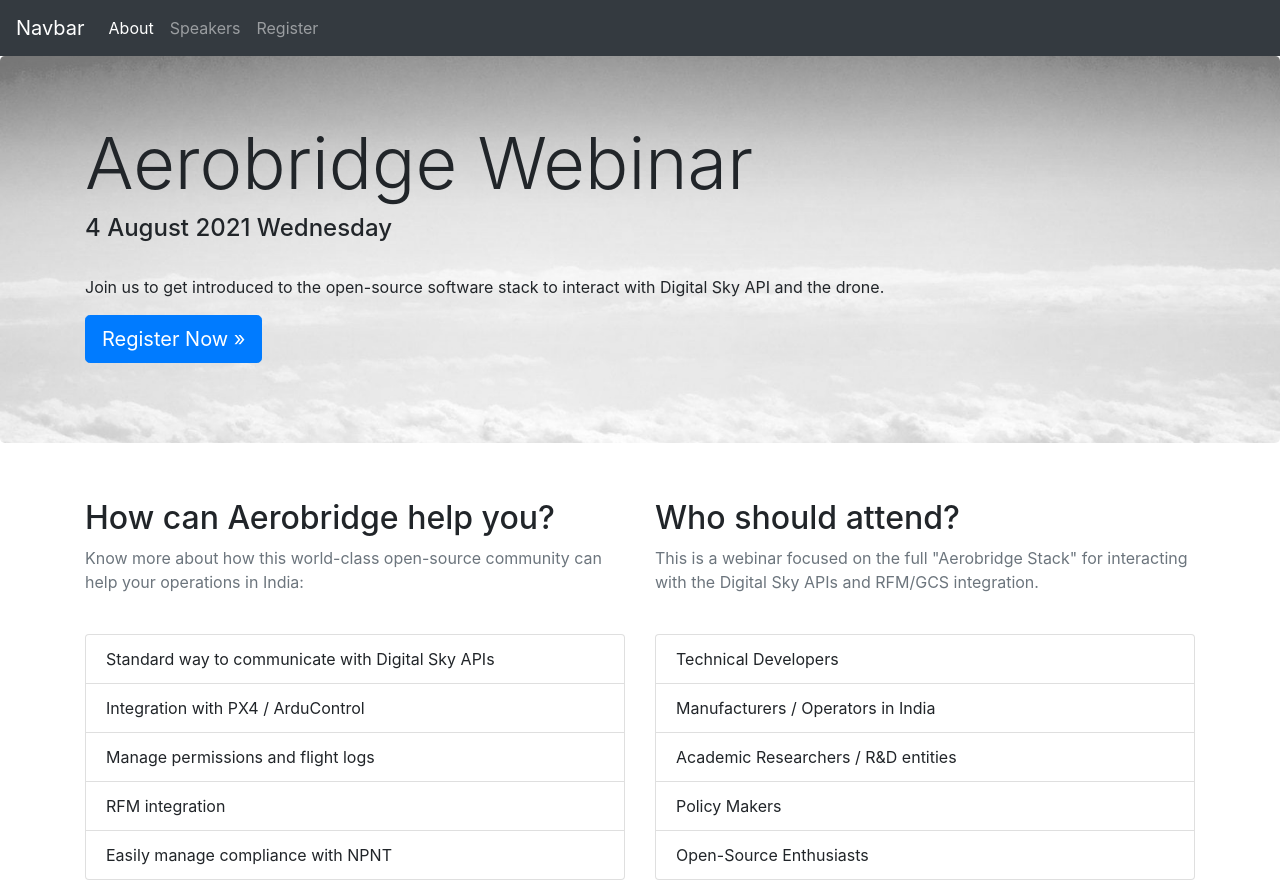
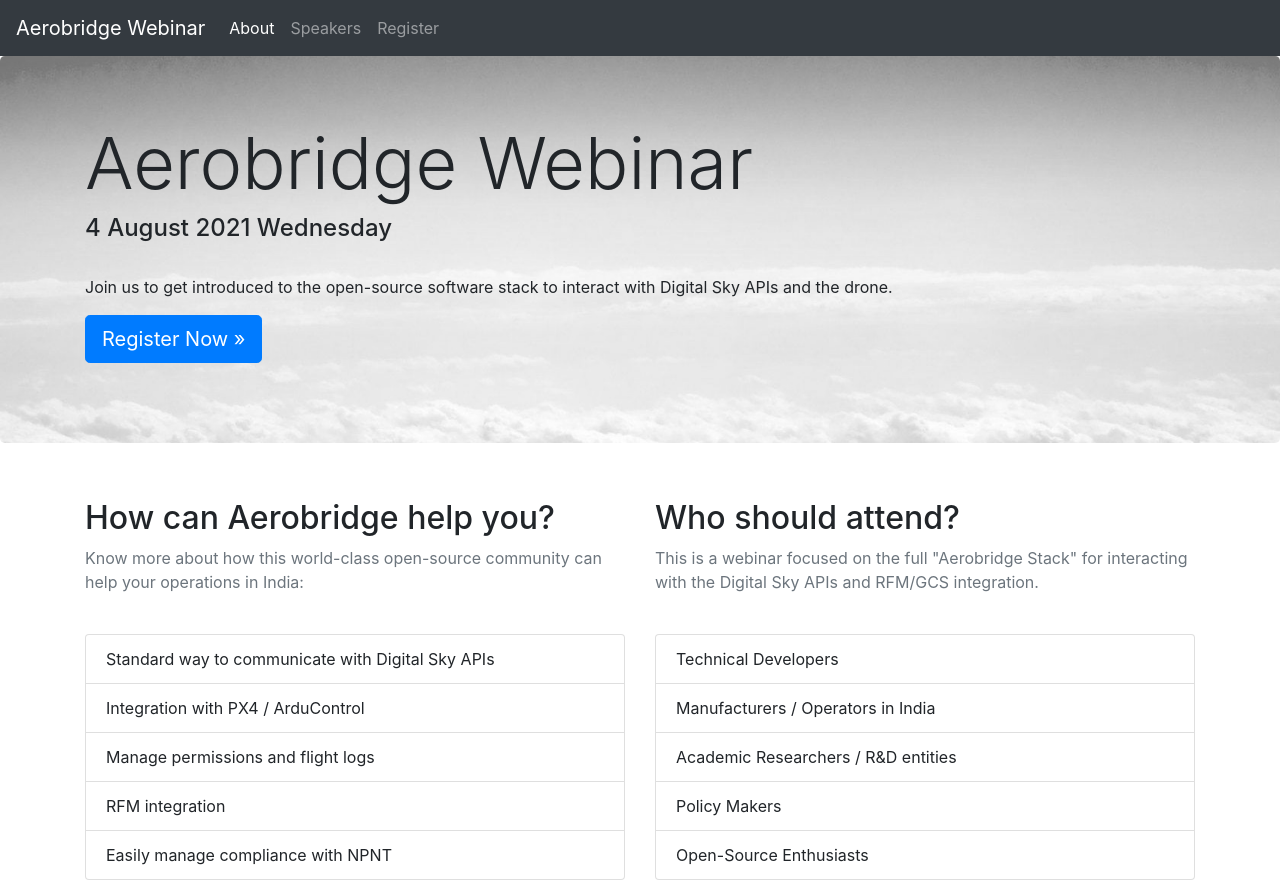
Before and after one commit to openskies-sh/aerobridge-webinar, a plain HTML site: page index.html in a window 1280 px wide. Shown: the top 883 px of the page. Drawn offline with Linux system fonts and the light colour scheme.

Commit message:
Update index.html

```diff
--- a/index.html
+++ b/index.html
@@ -39,7 +39,7 @@
   <body>
 
 <nav class="navbar navbar-expand-md navbar-dark fixed-top bg-dark">
-  <a class="navbar-brand" href="#">Navbar</a>
+  <a class="navbar-brand" href="#">Aerobridge Webinar</a>
   <button class="navbar-toggler" type="button" data-toggle="collapse" data-target="#navbarsExampleDefault" aria-controls="navbarsExampleDefault" aria-expanded="false" aria-label="Toggle navigation">
     <span class="navbar-toggler-icon"></span>
   </button>
@@ -67,7 +67,7 @@
     <div class="container">
       <h1 class="display-3">Aerobridge Webinar</h1>
       <h4>4 August 2021 Wednesday</h4><br>
-      <p>Join us to get introduced to the open-source software stack to interact with Digital Sky API and the drone.</p>
+      <p>Join us to get introduced to the open-source software stack to interact with Digital Sky APIs and the drone.</p>
       <p><a class="btn btn-primary btn-lg" href="#registration" role="button">Register Now &raquo;</a></p>
     </div>
   </div>
```
